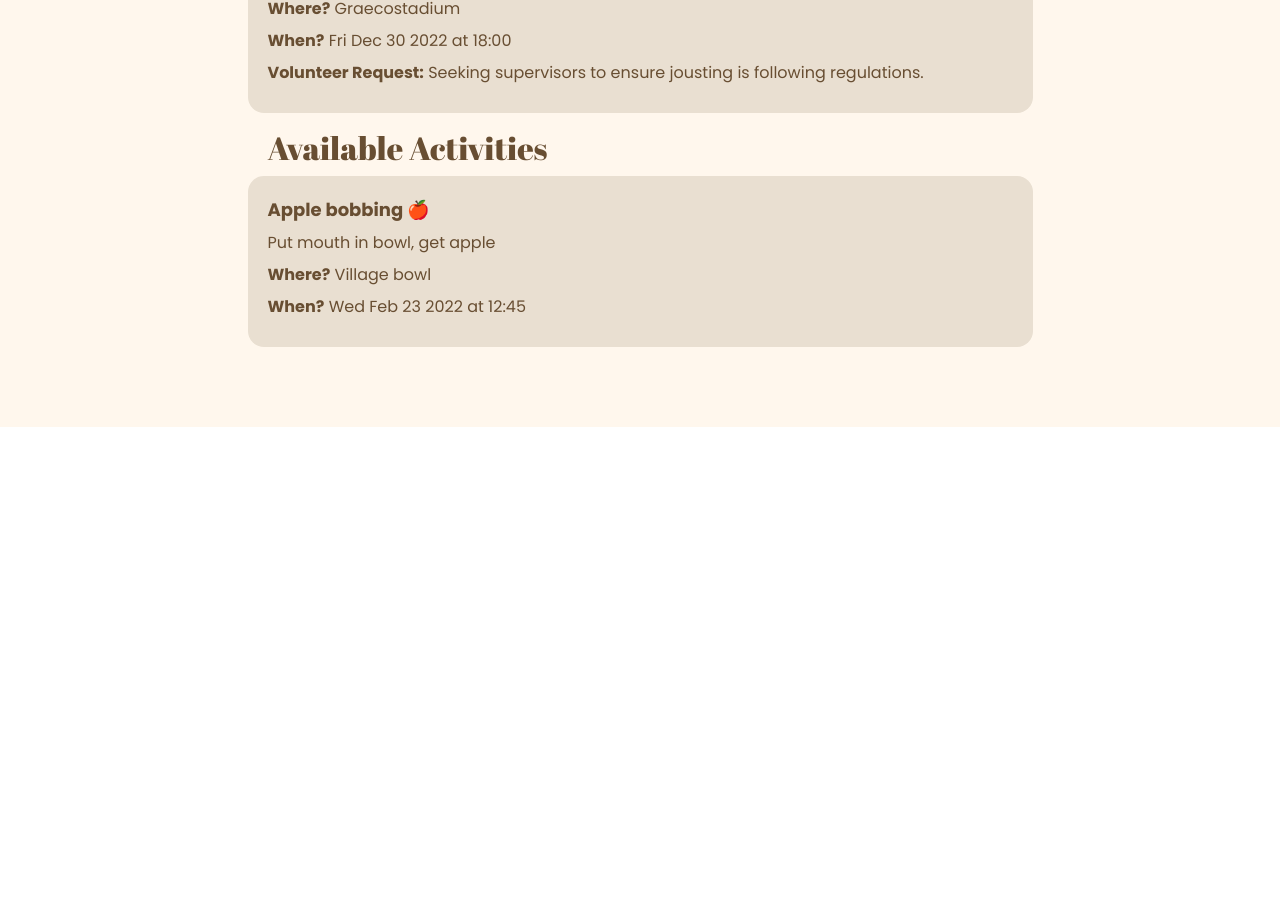
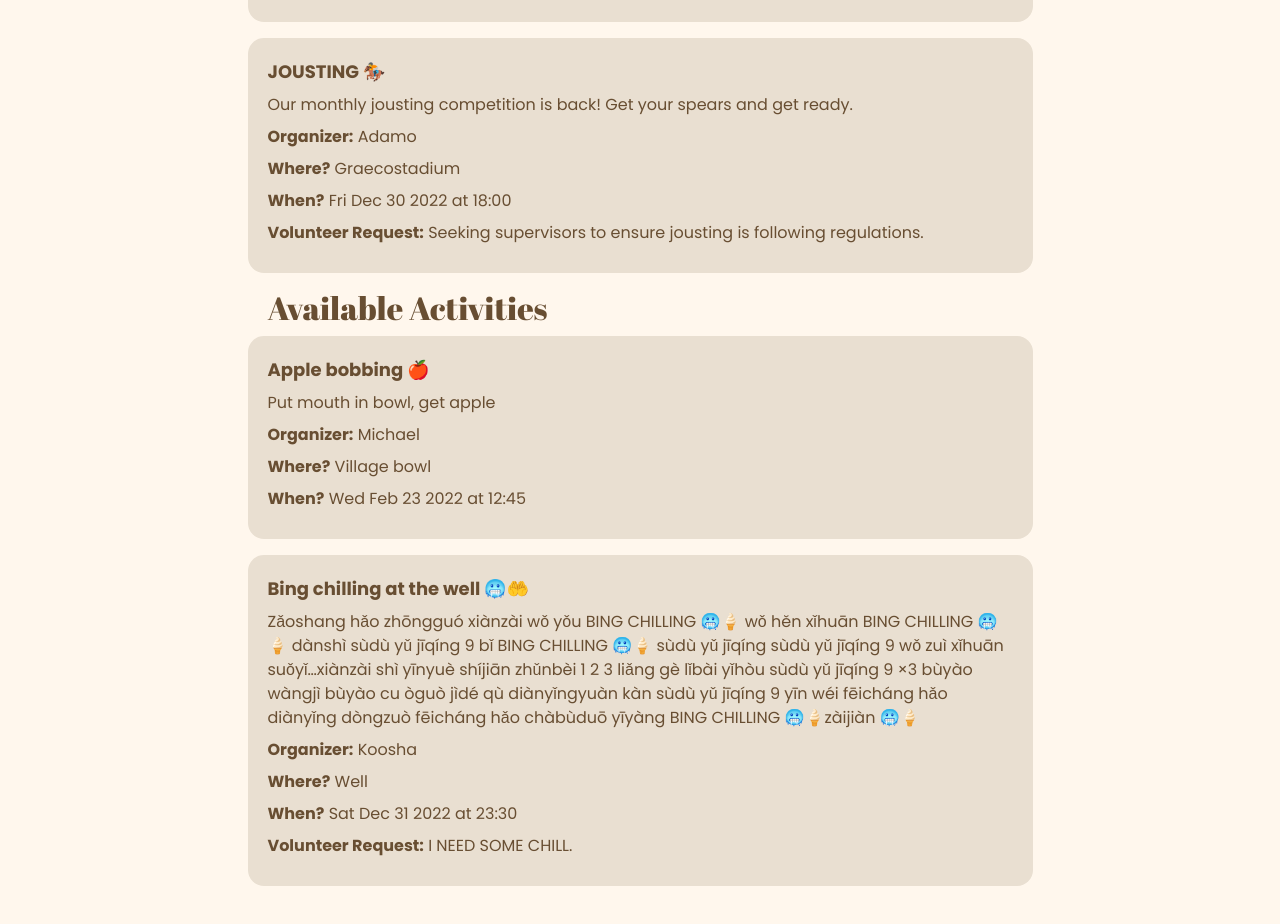
Before and after one commit to Adamo-O/Roma-Invicta, a Next.js app: page / in a window 1280 px wide. Shown: the part 1220-2144 px from the top of the page. Before the commit the page ends 1647 px from the top, so only its background shows below. Built offline with nearby package versions, Linux system fonts and the light colour scheme.

Commit message:
Added organizer to activity + bing chilling

```diff
--- a/components/activity.jsx
+++ b/components/activity.jsx
@@ -6,6 +6,9 @@ const Activity = ({ activity }) => {
       <div className={styles.text}>
         <p className={styles.activityName}>{activity.name}</p>
         <p>{activity.description}</p>
+        <p>
+          <b>Organizer:</b> {activity.planner}
+        </p>
         <p>
           <b>Where?</b> {activity.location}
         </p>
--- a/data/activities.json
+++ b/data/activities.json
@@ -65,6 +65,17 @@
       "requestVolunteers": true,
       "volunteerDescription": "Seeking supervisors to ensure jousting is following regulations.",
       "id": 6
+    },
+    {
+      "name": "Bing chilling at the well 🥶🤲",
+      "planner": "Koosha",
+      "description": "Zǎoshang hǎo zhōngguó xiànzài wǒ yǒu BING CHILLING 🥶🍦 wǒ hěn xǐhuān BING CHILLING 🥶🍦 dànshì sùdù yǔ jīqíng 9 bǐ BING CHILLING 🥶🍦 sùdù yǔ jīqíng sùdù yǔ jīqíng 9 wǒ zuì xǐhuān suǒyǐ…xiànzài shì yīnyuè shíjiān zhǔnbèi 1 2 3 liǎng gè lǐbài yǐhòu sùdù yǔ jīqíng 9 ×3 bùyào wàngjì bùyào cu òguò jìdé qù diànyǐngyuàn kàn sùdù yǔ jīqíng 9 yīn wéi fēicháng hǎo diànyǐng dòngzuò fēicháng hǎo chàbùduō yīyàng BING CHILLING 🥶🍦zàijiàn 🥶🍦",
+      "location": "Well",
+      "date": "2022-12-31",
+      "time": "23:30",
+      "requestVolunteers": true,
+      "volunteerDescription": "I NEED SOME CHILL.",
+      "id": 7
     }
   ]
 }
```
